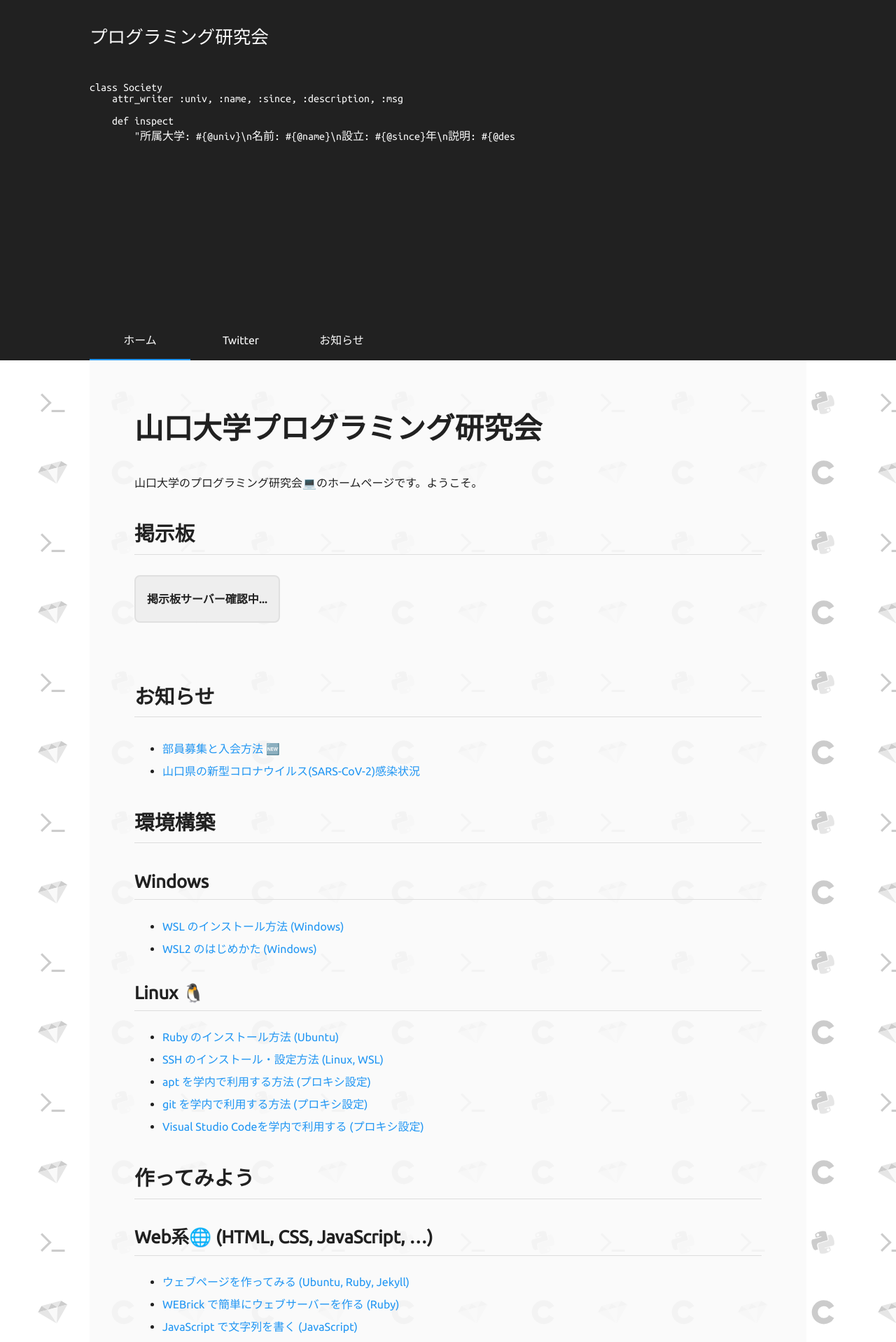
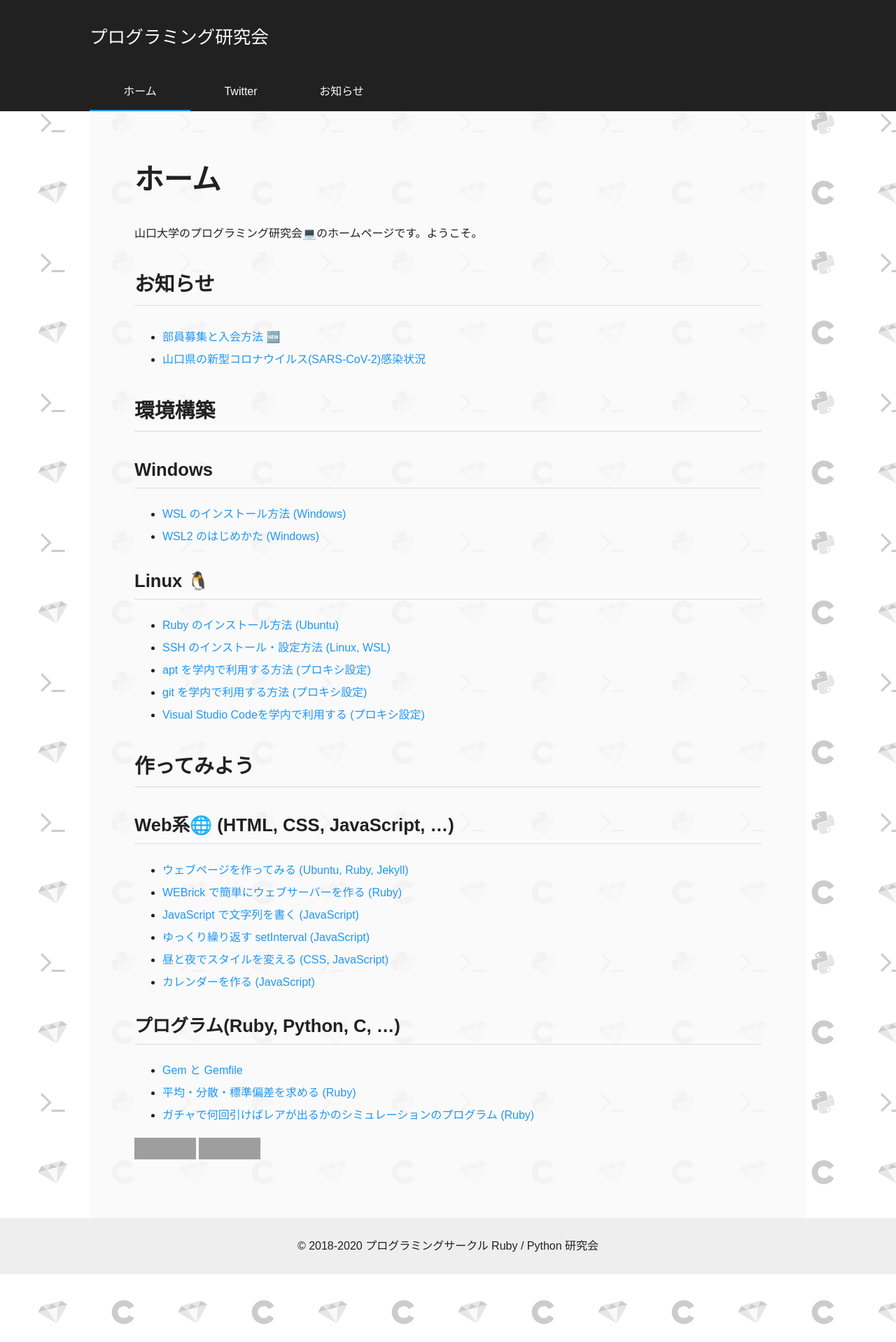
Before and after one commit to yamaguchi-ruby/yamaguchi-ruby.github.io, a Jekyll site: the page built from index.md, in a window 1280 px wide. Shown: the top 1918 px of the page at 70% size. Built offline with Jekyll 4.4.1, drawn with Linux system fonts in a browser that asks for light colours; some of the changed text lies outside the part shown; grey boxes are pictures that could not be loaded.

Commit message:
最適化

```diff
--- a/_includes/footer.html
+++ b/_includes/footer.html
@@ -1,6 +1,9 @@
+{% comment %}
 <script>
     twemoji.parse(document.body);
 </script>
+{% endcomment %}
+
 <footer id="footer">
     <script>footer.innerText = `© 2018-${(new Date()).getFullYear()} プログラミングサークル Ruby / Python 研究会`</script>
 </footer>
--- a/_includes/head.html
+++ b/_includes/head.html
@@ -3,18 +3,20 @@
     <meta name="description" content="山口大学のプログラミングサークル！">
     <meta name="keywords" content="プログラミング, 山口大学, サークル, 公認">
     <meta name="google-site-verification" content="rlaFYHKMlaB3yvzALyr-jKJ_2H0xICA3TKB3-61ja5Y" />
-    <meta name="viewport" content="width=device-width, initial-scale=1, maximum-scale=1">
+    <meta name="viewport" content="width=device-width">
     <title>{{ page.title }} - 山口大学プログラミング研究会</title>
     <link href="{{ "/assets/css/stylesheet.css" | relative_url }}" rel="stylesheet">
     <link href="{{ "/assets/css/hilight.css" | relative_url }}" rel="stylesheet">
-    <link href="https://fonts.googleapis.com/css?family=Noto+Sans+JP:300,500,700|Kosugi+Maru|Noto+Serif+JP|Ubuntu+Mono|Ubuntu:300,400&display=swap" rel="stylesheet">
     <link rel="shortcut icon" href="/assets/images/favicon.png">
-    <script type="text/x-mathjax-config">
+    {% comment %}
+    <!-- <link href="https://fonts.googleapis.com/css?family=Noto+Sans+JP:300,500,700|Kosugi+Maru|Noto+Serif+JP|Ubuntu+Mono|Ubuntu:300,400&display=swap" rel="stylesheet"> -->
+    <!-- <script type="text/x-mathjax-config">
 		MathJax.Hub.Config({
 			TeX: {  extensions: ["cancel.js", "mhchem.js"] },
 			tex2jax: { inlineMath: [ ['$','$'] ], processEscapes: true }
 		});
   </script>
-  <script type="text/javascript" async src="https://cdnjs.cloudflare.com/ajax/libs/mathjax/2.7.2/MathJax.js?config=TeX-MML-AM_CHTML&locale=ja"></script>
-  <script src="https://twemoji.maxcdn.com/twemoji.min.js"></script>
+  <script type="text/javascript" async src="https://cdnjs.cloudflare.com/ajax/libs/mathjax/2.7.2/MathJax.js?config=TeX-MML-AM_CHTML&locale=ja"></script> -->
+  <!-- <script src="https://twemoji.maxcdn.com/twemoji.min.js"></script> -->
+  {% endcomment %}
 </head>
--- a/_layouts/article.html
+++ b/_layouts/article.html
@@ -1,5 +1,5 @@
 <!doctype html>
-<html>
+<html lang="ja">
     {% include head.html %}
     <body>
         {% include header.html %}
--- a/index.md
+++ b/index.md
@@ -3,8 +3,10 @@ layout: article
 title: ホーム
 ---
 
-<link rel="stylesheet" href="assets/css/header_anime.css">
-<script src="assets/js/header_anime.js"></script>
+{% comment %}
+<!-- <link rel="stylesheet" href="assets/css/header_anime.css">
+<script src="assets/js/header_anime.js"></script> -->
+{% endcomment %}
 
 <style>
 body header nav ul li:nth-child(1) a{
@@ -14,7 +16,8 @@ body header nav ul li:nth-child(1) a{
 
 山口大学のプログラミング研究会💻のホームページです。ようこそ。
 
-# 掲示板
+{% comment %}
+<!-- # 掲示板
 
 <div id="server_status">掲示板サーバー確認中...</div>
 
@@ -22,9 +25,9 @@ body header nav ul li:nth-child(1) a{
     <a href="bbs.html" id="bbs_link">
         掲示板
     </a>
-</strong>
+</strong> -->
 
-<script>
+<!-- <script>
 let servs = new XMLHttpRequest
 servs.open("GET", "https://www.yamaguchi.tech/cgi-bin/status_poster.cgi")
 servs.send()
@@ -35,8 +38,8 @@ servs.onload = function(e){
         bbs_link.style.visibility = "unset"
     }
 }
-</script>
-<style>
+</script> -->
+<!-- <style>
 #bbs_link{
     visibility: hidden;
 }
@@ -55,7 +58,8 @@ servs.onload = function(e){
     border: solid 2px #388E3C;
     color: #E8F5E9;
 }
-</style>
+</style> -->
+{% endcomment %}
 
 # お知らせ
 
@@ -90,7 +94,8 @@ servs.onload = function(e){
 - [平均・分散・標準偏差を求める (Ruby)](mean_var_sd.html)
 - [ガチャで何回引けばレアが出るかのシミュレーションのプログラム (Ruby)](gacha.html)
 
-# ツール
+{% comment %}
+<!-- # ツール
 - [平均・分散・標準偏差を調べる](statistics/)
 
 # お問い合わせ
@@ -98,6 +103,7 @@ servs.onload = function(e){
 このリンクは`heroku`の無料枠を利用しているので、アクセスに時間がかかります。
 お急ぎの方はTwitterよりお願いします。
 
-- [お問い合わせ](https://sekiei.herokuapp.com/ruby_python_programming_circle)
+- [お問い合わせ](https://sekiei.herokuapp.com/ruby_python_programming_circle) -->
 
-<script src="assets/js/title_anime.js"></script>
+<!-- <script src="assets/js/title_anime.js"></script> -->
+{% endcomment %}
```
